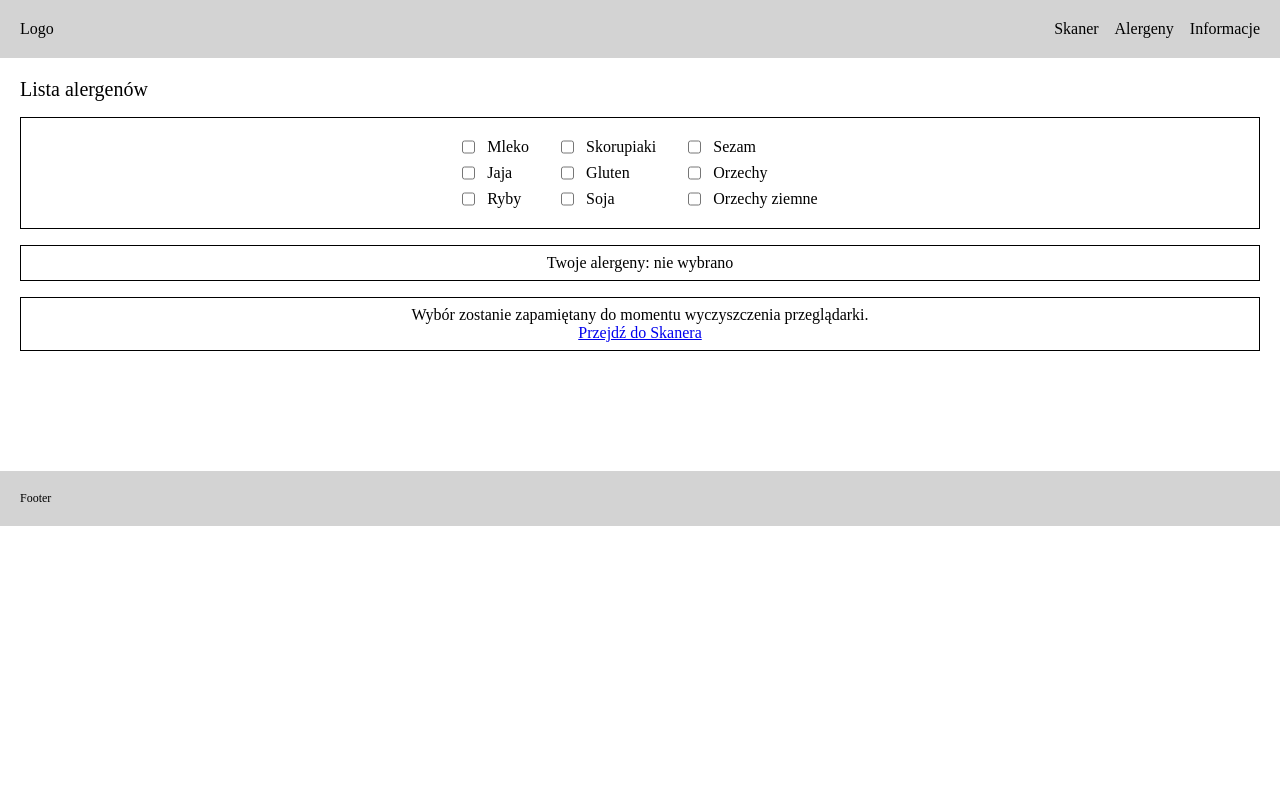
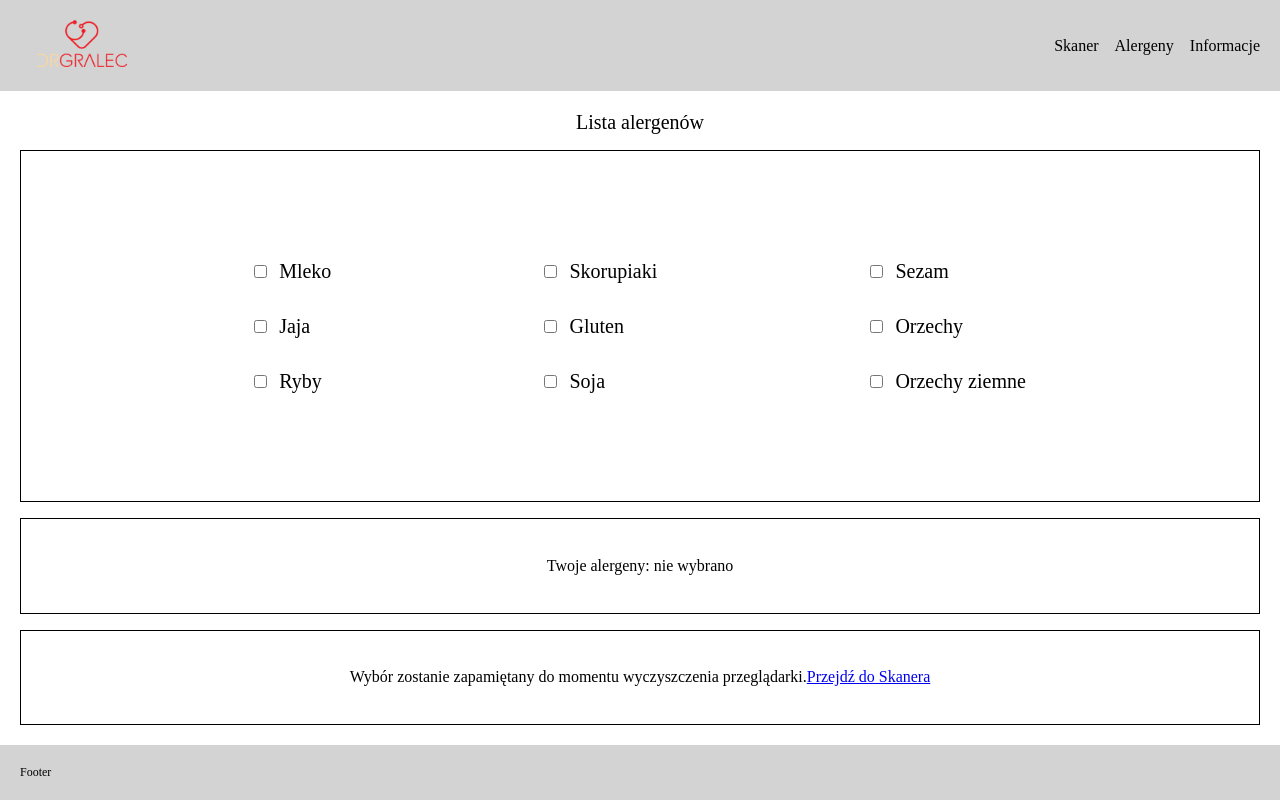
Before and after one commit to DominikaDuralek/allergy-guide, a React (Vite) app in the folder client/: page /allergens in a window 1280 px wide. Built offline with nearby package versions, Linux system fonts and the light colour scheme.

Commit message:
Developing the UI

```diff
--- a/client/src/components/Navbar.jsx
+++ b/client/src/components/Navbar.jsx
@@ -4,9 +4,8 @@ import { Link } from 'react-router-dom';
 function Navbar() {
   return (
     <div className='navbar'>
-        <div className="container">
       <div className="logo">
-            Logo
+        <img src="../public/logo.png" alt="logo" />
       </div>
       <div className="links">
         <Link className="link" to="/"><h6>Skaner</h6></Link>
@@ -14,7 +13,6 @@ function Navbar() {
         <Link className="link" to="/info"><h6>Informacje</h6></Link>
       </div>
     </div>
-      </div>
   );
 }
 
--- a/client/src/style.scss
+++ b/client/src/style.scss
@@ -8,6 +8,13 @@ $black : black;
     padding: 0;
 }
 
+html,
+body {
+  height: 100vh;
+  margin: 0;
+}
+
+
 h1, h2, h3, h4, h5, h6 {
     font-weight: 400;
     font-size: 1rem;
@@ -16,6 +23,10 @@ h1, h2, h3, h4, h5, h6 {
 .app {
     .container {
         width: 100vw;
+        height: 100vh;
+        display: flex;
+        flex-direction: column;
+        justify-content: space-between;
 
         .link {
             text-decoration: none;
@@ -24,12 +35,16 @@ h1, h2, h3, h4, h5, h6 {
 
         // NAVBAR
         .navbar {
-            .container {
             background-color: $lightgray;
             padding: 1.25rem;
             display: flex;
             justify-content: space-between;
             align-items: center;
+
+            .logo img{
+                width: 8rem;
+                height: auto;
+            }
 
             .links {
                 display: flex;
@@ -37,12 +52,14 @@ h1, h2, h3, h4, h5, h6 {
                 align-items: center;
                 font-size: 1.5rem;
             }
-            }
+
         }
 
         // FOOTER
         footer {
-            margin-top: 6.25rem;
+            // position: fixed;
+            // bottom: 0;
+            width: 100%;
             padding: 1.25rem;
             background-color: lightgray;
             display: flex;
@@ -53,12 +70,14 @@ h1, h2, h3, h4, h5, h6 {
 
         // SCANNER
         .scanner {
+            height: 100%;
             padding: 1.25rem;
             display: flex;
             flex-direction: column;
             align-items: center;
             justify-content: center;
-            gap: 1rem;
+            gap: 2rem;
+            border: 1px solid black;
 
             .scanner__title {
                 font-size: 1.25rem;
@@ -69,6 +88,8 @@ h1, h2, h3, h4, h5, h6 {
                 display: flex;
                 flex-direction: row;
                 gap: 2rem;
+                width: 50%;
+                height: 24rem;
 
                 .scanner__camera-option {
                     border: 1px solid $black;
@@ -77,7 +98,7 @@ h1, h2, h3, h4, h5, h6 {
                     display: flex;
                     flex-direction: column;
                     align-items: center;
-                    gap: 1rem;
+                    gap: 2rem;
 
                     .scanner__camera-icon {
                         width: 5rem;
@@ -111,12 +132,13 @@ h1, h2, h3, h4, h5, h6 {
                     display: none;
                     flex-direction: column;
                     align-items: center;
+                    justify-content: center;
                     padding: 1.25rem;
                     gap: 1rem;
 
                     .scanner-container {
-                        width: 200px;
-                        height: 150px;
+                        width: 300px;
+                        height: 200px;
                         overflow: hidden;
 
                         .scanner-view video{
@@ -132,11 +154,14 @@ h1, h2, h3, h4, h5, h6 {
                     flex: 1;
                     display: none;
                     flex-direction: column;
+                    justify-content: center;
+                    align-items: center;
                     padding: 1.25rem;
                     gap: 1rem;
 
                     .scanner__product__button-back {
                         padding: 0.25rem;
+                        width: 12rem;
                     }
                 }
             }
@@ -144,28 +169,33 @@ h1, h2, h3, h4, h5, h6 {
 
         // ALLERGENS
         .allergens {
+            height: 100%;
             display: flex;
             flex-direction: column;
+            justify-content: center;
             padding: 1.25rem;
             gap: 1rem;
 
             .allergens__title {
                 font-size: 1.25rem;
+                align-self: center;
             }
 
             .allergens__checkboxes {
                 display: flex;
                 flex-direction: row;
-                gap: 2rem;
                 border: 1px solid black;
                 padding: 1.25rem;
                 align-items: center;
-                justify-content: center;
+                justify-content: space-evenly;
+                flex: 4;
+
+                font-size: 1.25rem;
 
                 .allergens__checkbox-group {
                     display: flex;
                     flex-direction: column;
-                    gap: 0.5rem;
+                    gap: 2rem;
 
                     .allergens__checkbox {
                         display: flex;
@@ -176,14 +206,20 @@ h1, h2, h3, h4, h5, h6 {
 
             .allergens__chosen {
                 border: 1px solid black;
-                text-align: center;
                 padding: 0.5rem;
+                flex: 1;
+                display: flex;
+                justify-content: center;
+                align-items: center;
             }
 
             .allergens__disclaimer {
                 border: 1px solid black;
-                text-align: center;
                 padding: 0.5rem;
+                flex: 1;
+                display: flex;
+                justify-content: center;
+                align-items: center;
             }
         }
 
```
Also changed, not shown: client/public/logo.png (added). Lines whose indentation alone changed are shown as unchanged.
